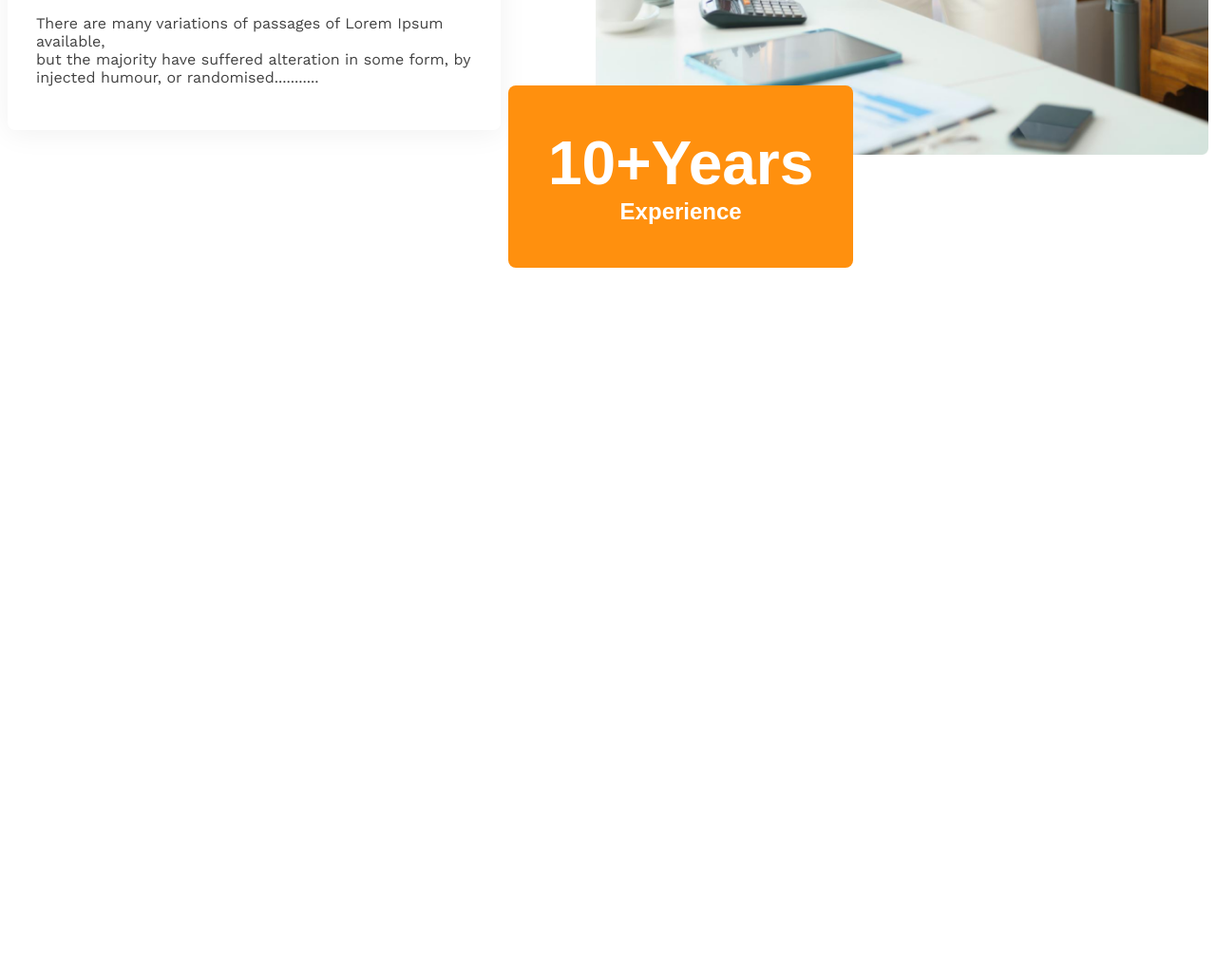
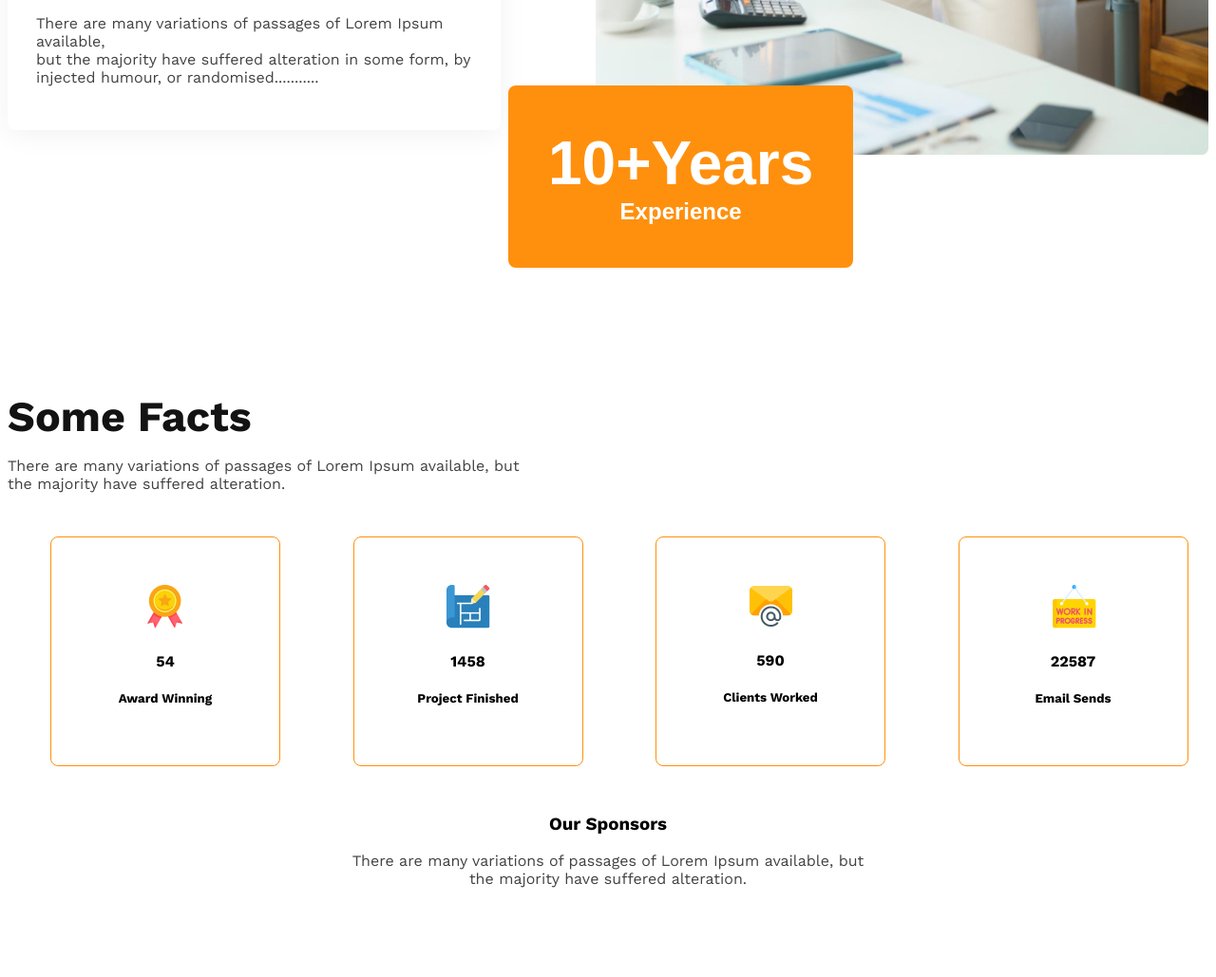
Before and after one commit to RafiulRifat1/MODULE10, a plain HTML site: page index.html in a window 1280 px wide. Shown: the part 2911-3940 px from the top of the page at 95% size. Before the commit the page ends 3201 px from the top, so only its background shows below. Drawn offline with nearby package versions, Linux system fonts and the light colour scheme.

Commit message:
updated index.html and style.css file

```diff
--- a/index.html
+++ b/index.html
@@ -41,7 +41,7 @@
 
     </header>
         <!-- Navigation Bar And Banner Finish -->
-    <!-- Team Section Start -->
+        <!--Team Section Start -->
     <main>
         <section class="team flex">
             <div class="team-img">
@@ -103,11 +103,56 @@
                 </div>
             </div>
         </section>
+        <!-- Some Facts Section -->
+        <section>
+            <div>
+                <div class="fact-h dark01">Some Facts</div>
+                <p>There are many variations of passages of Lorem Ipsum available, but <br>
+                the majority have suffered alteration.</p>
+            </div>
+            <!-- .fact-card*4>img.fact-icon+h4.fact-number+h5.fact-name -->
+             <div class="card-container">
+                <div class="card">
+                    <img src="images/icons/ribon.png" alt="" class="card-icon">
+                    <h4 class="card-number">54</h4>
+                    <h5 class="caed">Award Winning</h5>
+                </div>
+                <div class="card">
+                    <img src="images/icons/projects.png" alt="" class="card-icon">
+                    <h4 class="card-number">1458</h4>
+                    <h5 class="caed">Project Finished</h5>
+                </div>
+                <div class="card">
+                    <img src="images/icons/email.png" alt="" class="card-icon">
+                    <h4 class="card-number">590</h4>
+                    <h5 class="caed">Clients Worked</h5>
+                </div>
+                <div class="card">
+                    <img src="images/icons/customers.png" alt="" class="card-icon">
+                    <h4 class="card-number">22587</h4>
+                    <h5 class="caed">Email Sends</h5>
+                </div>
+             </div>
+        </section>
 </main>
     <!-- Features Section Finish -->
+        <!-- Some facts  -->
+        <section class="our-sponsors">
+            <div class="sponsor-info">
+                <h3 class="section-title">Our Sponsors</h3>
+                <p class="text-light-gray">There are many variations of passages of Lorem Ipsum available, but the majority have suffered alteration.</p>
+            </div>
+            <div class="sponsor-companies">
+                <img src="images/sponsors/spotify.png" alt="">
+                <img src="images/sponsors/google.png" alt="">
+                <img src="images/sponsors/amazon.png" alt="">
+                <img src="images/sponsors/telerama.png" alt="">
+                <img src="images/sponsors/figma.png" alt="">
+            </div>
+        </section>
+    </main>
     <footer>
 
     </footer>
-
 </body>
 </html>
--- a/styles.css
+++ b/styles.css
@@ -126,6 +126,45 @@
     .year {
         font-size: 4rem;
     }
+    /* Some Facts Section style */
+    .fact-h {
+        font-size: 2.8rem;
+        font-weight:700;
+    }
+    .card-container {
+        display: grid;
+        grid-template-columns: repeat(4, 1fr) ;
+        max-width: 100%;
+        margin: 0 auto;
+        gap: 10px;
+    }
+    .card {
+        width: 240px;
+        height: 240px;
+        border: 1px solid #FF900E;
+        align-items: center;
+        text-align: center;
+        border-radius: 8px;
+        justify-content: center;
+        margin-left: 45px;
+        margin-top: 30px;
+    }
+        /* sponsor related styles */
+        .sponsor-info{
+            max-width: 540px;
+            margin: 50px auto;
+            text-align: center;
+        }
+
+        .sponsor-companies{
+            display: grid;
+            grid-template-columns: repeat(5, 1fr);
+            margin-left: 40px;
+        }
+
+        .sponsor-companies img{
+            filter: grayscale(100%);
+        }
 
     /* Responsive Desgine */
     @media screen and (max-width: 576px) {
@@ -181,7 +220,17 @@
             display: inline;
             margin-left: 0px;
         }
+        .card-container {
+            grid-template-columns: repeat(1, 1fr) ;
+        }
+        .sponsor-companies{
+            justify-items: center;
+            gap: 50px;
+            grid-template-columns: repeat(1, 1fr);
+        }
     }
+
+
     @media screen and (min-width: 576px) and (max-width: 992px) {
         .flex {
             flex-direction: column;
@@ -235,4 +284,14 @@
             display: inline;
             margin-left: 0px;
         }
+
+        .card-container {
+            grid-template-columns: repeat(2, 1fr) ;
+        }
+        .sponsor-companies {
+            grid-template-columns: repeat(2, 1fr);
+            gap: 50px;
+            justify-items: center;
+        }
+
     }
```
